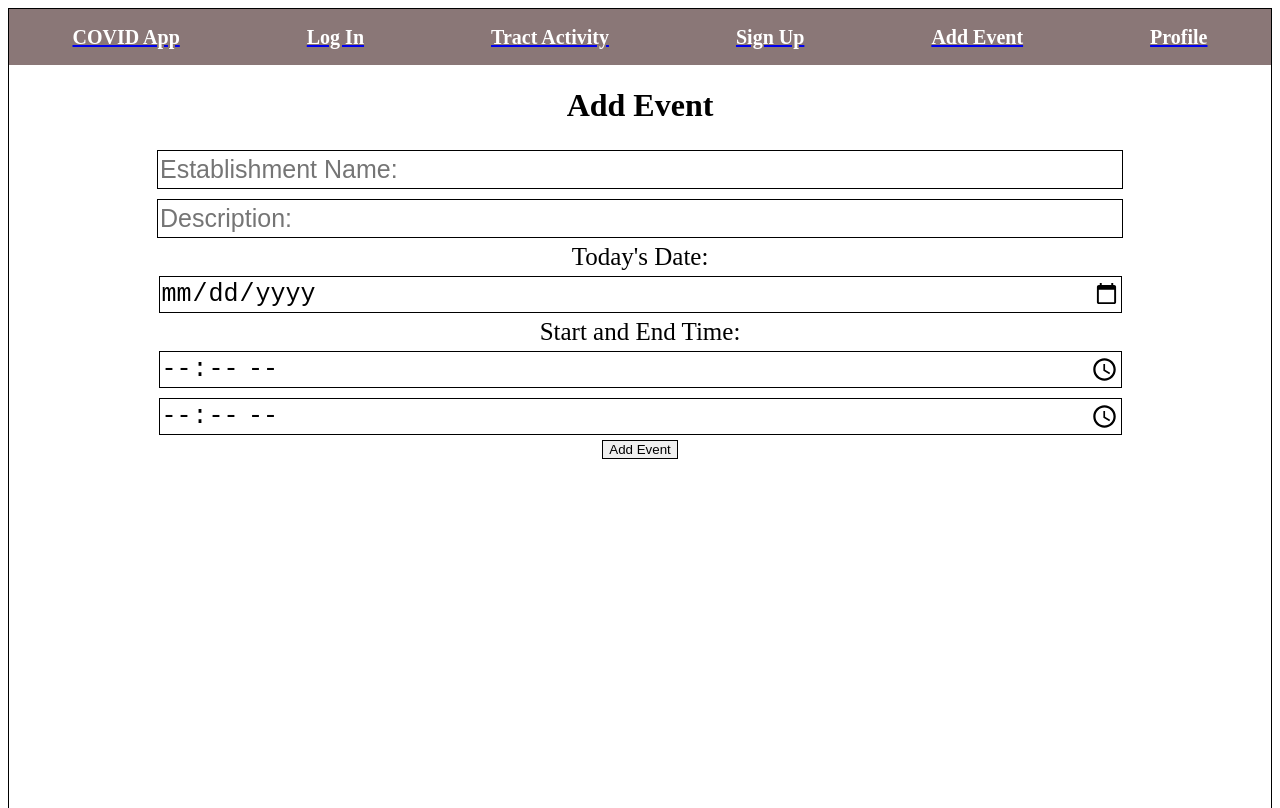
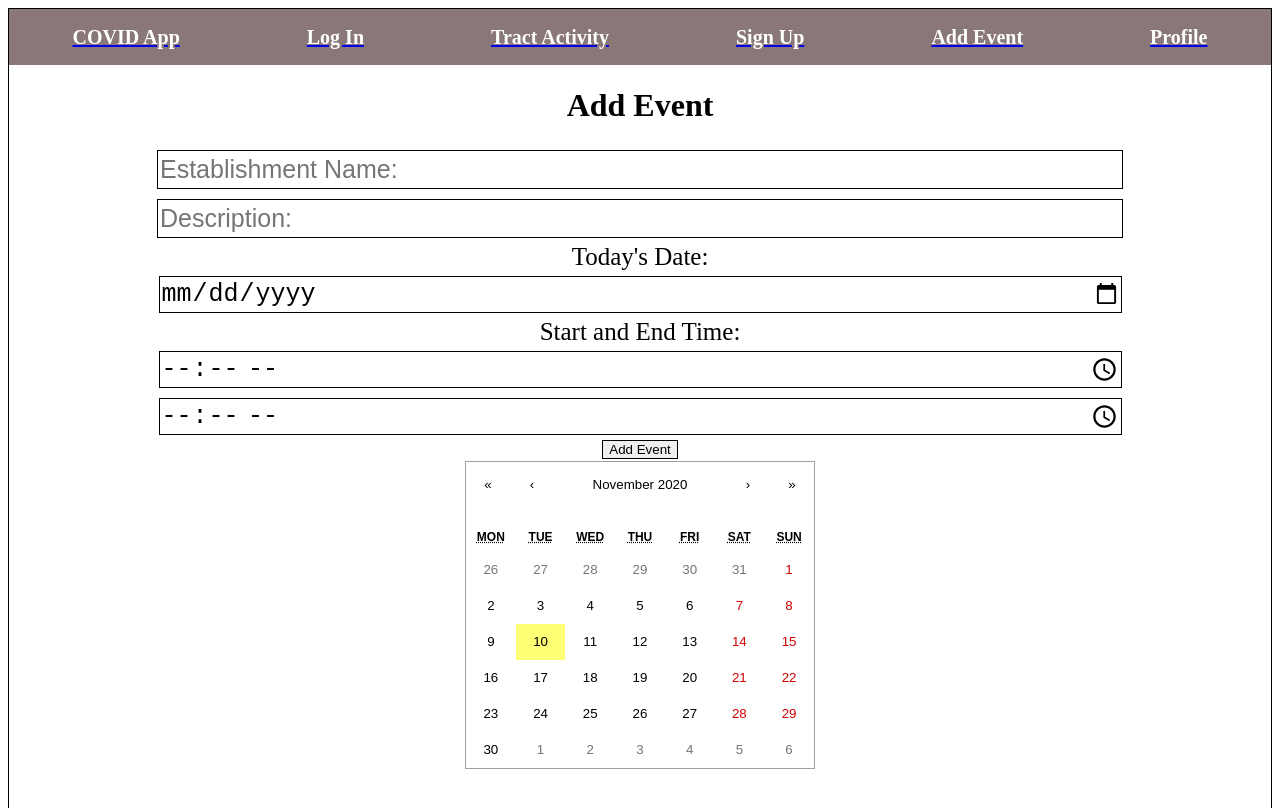
Before and after one commit to Strongtalk/COVID-Contact-tracing, a React (Create React App) app in the folder client/: page /event in a window 1280 px wide. Shown: the top 808 px of the page. Built offline with nearby package versions, Linux system fonts and the light colour scheme.

Commit message:
added calendar to add event page

```diff
--- a/client/package.json
+++ b/client/package.json
@@ -8,6 +8,7 @@
     "@testing-library/react": "^11.1.1",
     "@testing-library/user-event": "^12.2.0",
     "react": "^17.0.1",
+    "react-calendar": "^3.2.0",
     "react-dom": "^17.0.1",
     "react-router-dom": "^5.2.0",
     "react-scripts": "4.0.0",
--- a/client/public/index.html
+++ b/client/public/index.html
@@ -26,6 +26,7 @@
     -->
     <title>COVID Tracer</title>
 
+
   </head>
   <body>
     <noscript>You need to enable JavaScript to run this app.</noscript>
--- a/client/src/Components/Nav/Hamburger.jsx
+++ b/client/src/Components/Nav/Hamburger.jsx
@@ -9,8 +9,8 @@ const StyledBurger = styled.div`
   width: 2rem;
   height: 2rem;
   position: fixed;
-  top: 15px;
-  right: 20px;
+  top: 14px;
+  right: 9px;
   z-index: 20;
   display: none;
   @media (max-width: 768px) {
@@ -23,7 +23,7 @@ const StyledBurger = styled.div`
   div {
     width: 2rem;
     height: 0.25rem;
-    background-color: ${({ open }) => open ? '#D9C01E' : '#255C27'};
+    background-color: ${({ open }) => open ? '#000000' : '#255C27'};
     border-radius: 10px;
     transform-origin: 1px;
     transition: all 0.3s linear;
--- a/client/src/Components/Nav/RightNav.jsx
+++ b/client/src/Components/Nav/RightNav.jsx
@@ -2,7 +2,7 @@ import React from "react";
 import styled from "styled-components";
 
 const Ul = styled.ul`
-  justify-content: flex-end;
+  justify-content: flex-start;
   list-style: none;
   display: flex;
   flex-flow: row nowrap;
@@ -10,7 +10,7 @@ const Ul = styled.ul`
 
 
   li {
-    padding: 18px 10px;
+    padding: 18px 0;
   }
 
   @media (max-width: 768px) {
@@ -20,13 +20,14 @@ const Ul = styled.ul`
     transform: ${({ open }) => (open ? "translateX(0)" : "translateX(100%)")};
     top: 0;
     right: 0;
-    height: 55vh;
+    height: 45vh;
     width: 150px;
     padding-top: 1rem;
     transition: transform 0.3s ease-in-out;
 
     li {
       color: #fff;
+      text-decoration: none;
     }
   }
 `;
--- a/client/src/Components/addEvent/addEvent.css
+++ b/client/src/Components/addEvent/addEvent.css
@@ -17,3 +17,9 @@
 .eventLabel{
     font-size: 25px;
 }
+
+#calendar-container {
+    display: flex;
+    justify-content: center;
+    margin-top: 2px;
+}
--- a/client/src/Components/addEvent/addEvent.js
+++ b/client/src/Components/addEvent/addEvent.js
@@ -1,4 +1,6 @@
 import "./addEvent.css";
+import Calendar from "react-calendar"
+import 'react-calendar/dist/Calendar.css'
 
 function AddEvent() {
   return (
@@ -43,6 +45,9 @@ function AddEvent() {
         <br></br>
         <input id="eventSubmit" type="submit" value="Add Event" />
       </form>
+      <div id="calendar-container">
+      <Calendar />
+      </div>
     </div>
   );
 }
```
Also changed, not shown: 1 other file (tests, documents, lock files or other folders).
